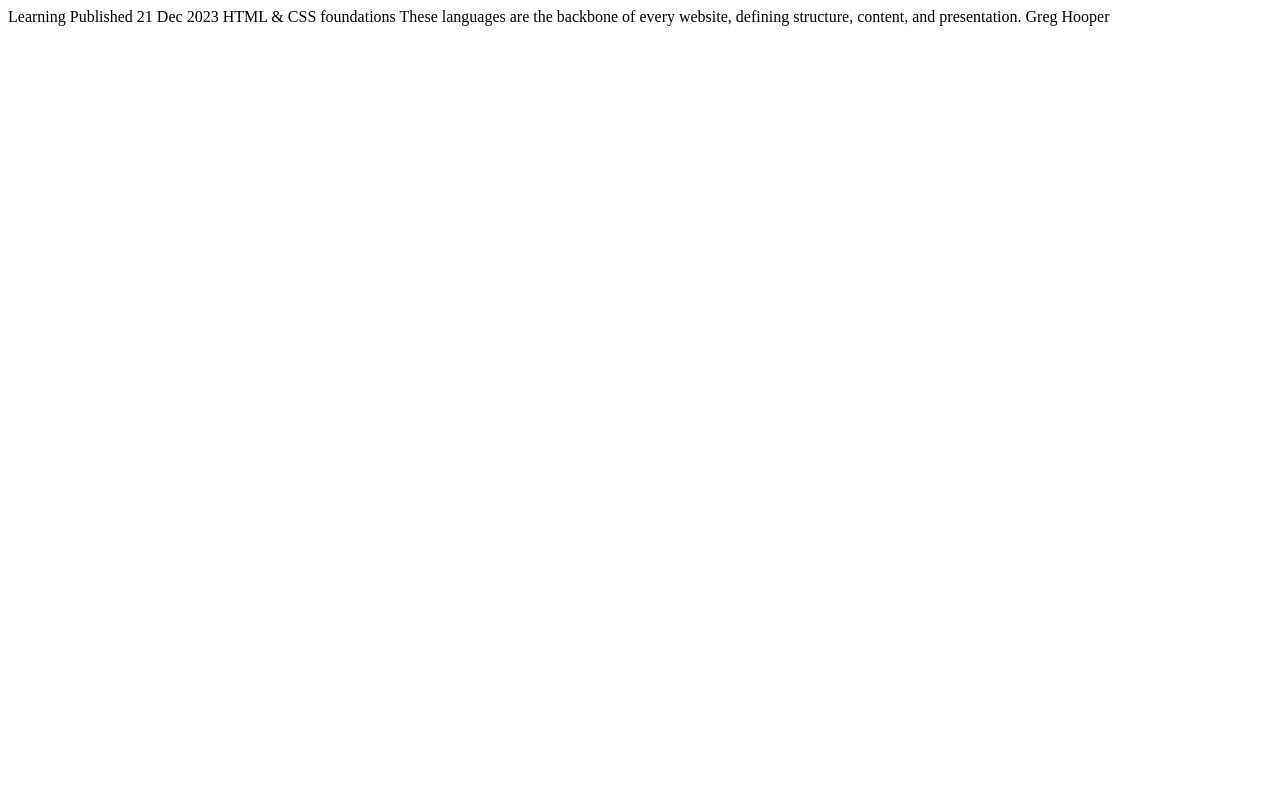
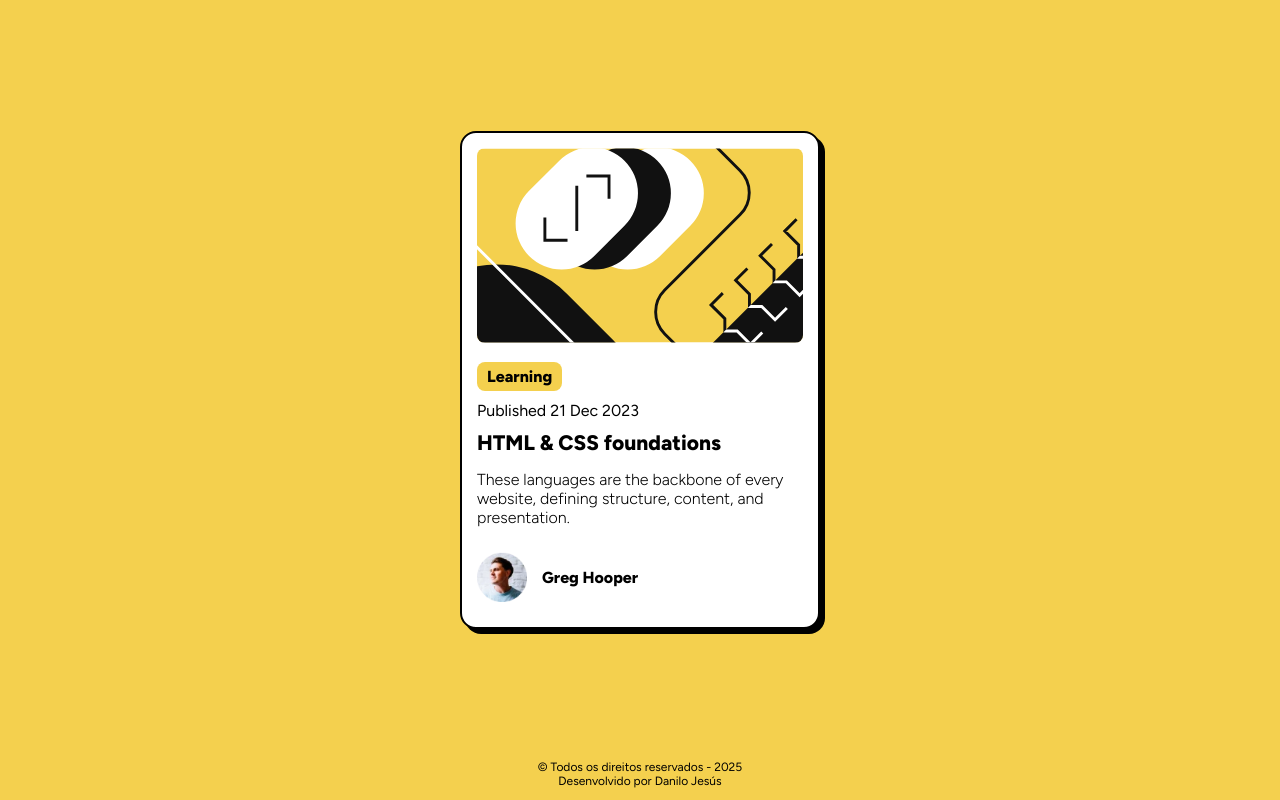
Before and after one commit to DaniloJesus21/blog-preview-card, a plain HTML site: page index.html in a window 1280 px wide. Drawn offline with Linux system fonts and the light colour scheme.

Commit message:
feat: finaliza primeira versão do projeto

```diff
--- a/assets/css/style.css
+++ b/assets/css/style.css
@@ -0,0 +1,97 @@
+@import url('https://fonts.googleapis.com/css2?family=Figtree:ital,wght@0,300..900;1,300..900&display=swap');
+
+* {
+    margin: 0;
+    padding: 0;
+    box-sizing: border-box;
+    font-family: 'Figtree', sans-serif;
+    font-size: 16px;
+}
+
+:root {
+    --yellow: hsl(47, 88%, 63%);
+    --white: hsl(0, 0%, 100%);
+    --light-gray: hsl(0, 0%, 42%);
+    --dark-gray: hsl(0, 0%, 7%);
+}
+
+body {
+    background-color: var(--yellow);
+}
+
+main {
+    display: flex;
+    justify-content: center;
+    align-items: center;
+    height: 95vh;
+}
+
+.container {
+    width: 360px;
+    background-color: var(--white);
+    padding: 15px;
+    border-radius: 16px;
+    border: 2px solid black;
+    box-shadow: 5px 5px 0px black;
+    display: flex;
+    flex-direction: column;
+    gap: 15px;
+}
+
+.content-image img {
+    border-radius: 8px;
+    width: 100%;
+}
+
+.tag {
+    padding: 5px 10px;
+    background-color: var(--yellow);
+    font-weight: 800;
+    border-radius: 8px;
+    border: none;
+    margin-bottom: 10px;
+}
+
+.date {
+    margin-bottom: 10px;
+}
+
+.title {
+    font-size: 21px;
+    font-weight: 800;
+    margin-bottom: 15px;
+}
+.text {
+    font-weight: 300;
+    margin-bottom: 10px;
+}
+
+.content-profile {
+    display: flex;
+    align-items: center;
+    margin-bottom: 10px;
+}
+
+.content-profile img {
+    width: 50px;
+    margin-right: 15px;
+}
+
+.name {
+    font-weight: 800;
+}
+
+.footer {
+    background-color: var(--light-blue);
+}
+
+.footer-container {
+    max-width: 1024px;
+    width: 100%;
+    margin: 0 auto;
+    text-align: center;
+}
+
+.text-small {
+    font-size: 12px;
+}
--- a/index.html
+++ b/index.html
@@ -6,19 +6,32 @@
 
     <link rel="icon" type="image/png" sizes="32x32" href="./assets/images/favicon-32x32.png">
     <title>Frontend Mentor | Blog preview card</title>
-    <link rel="stylesheet" href="assets/css/style.css">
+    <link rel="stylesheet" href="./assets/css/style.css">
 
 </head>
 <body>
-    Learning
-
-    Published 21 Dec 2023
-
-    HTML & CSS foundations
-
-    These languages are the backbone of every website, defining structure, content, and presentation.
-
-    Greg Hooper
-
+    <main>
+        <div class="container">
+            <div class="content-image">
+                <img src="assets/images/illustration-article.svg" alt="Ilustração">
+            </div>
+            <div class="content-text">
+                <button class="tag">Learning</button>
+                <p class="date">Published 21 Dec 2023</p>
+                <p class="title">HTML & CSS foundations</p>
+                <p class="text">These languages are the backbone of every website, defining structure, content, and presentation.</p>
+            </div>
+            <div class="content-profile">
+                <img src="assets/images/image-avatar.webp" alt="Avatar">
+                <p class="name">Greg Hooper</p>
+            </div>
+        </div>
+    </main>
+    <footer class="footer">
+        <div class="footer-container">
+            <p class="text-small">&copy; Todos os direitos reservados - 2025</p>
+            <p class="text-small">Desenvolvido por Danilo Jesús</p>
+        </div>
+    </footer>
 </body>
 </html>
```
Also changed, not shown: assets/fonts/Figtree-Italic-VariableFont_wght.ttf (deleted), assets/fonts/Figtree-VariableFont_wght.ttf (deleted), assets/fonts/OFL.txt (deleted), assets/fonts/README.txt (deleted), assets/fonts/static/Figtree-ExtraBold.ttf (deleted), assets/fonts/static/Figtree-Medium.ttf (deleted), design/active-states.jpg (deleted), design/desktop-design.jpg (deleted), design/mobile-design.jpg (deleted), preview.jpg (deleted), 2 other files.
